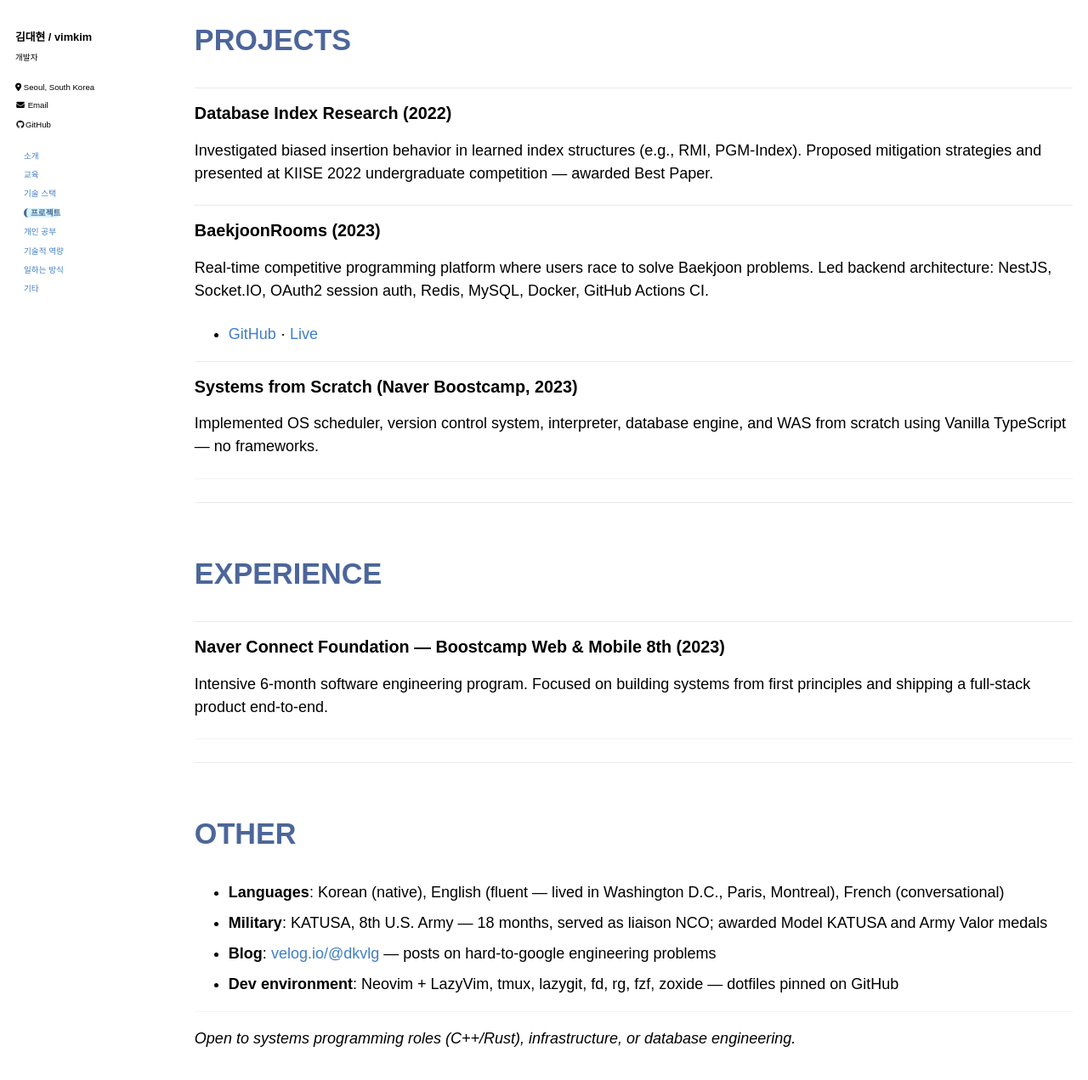
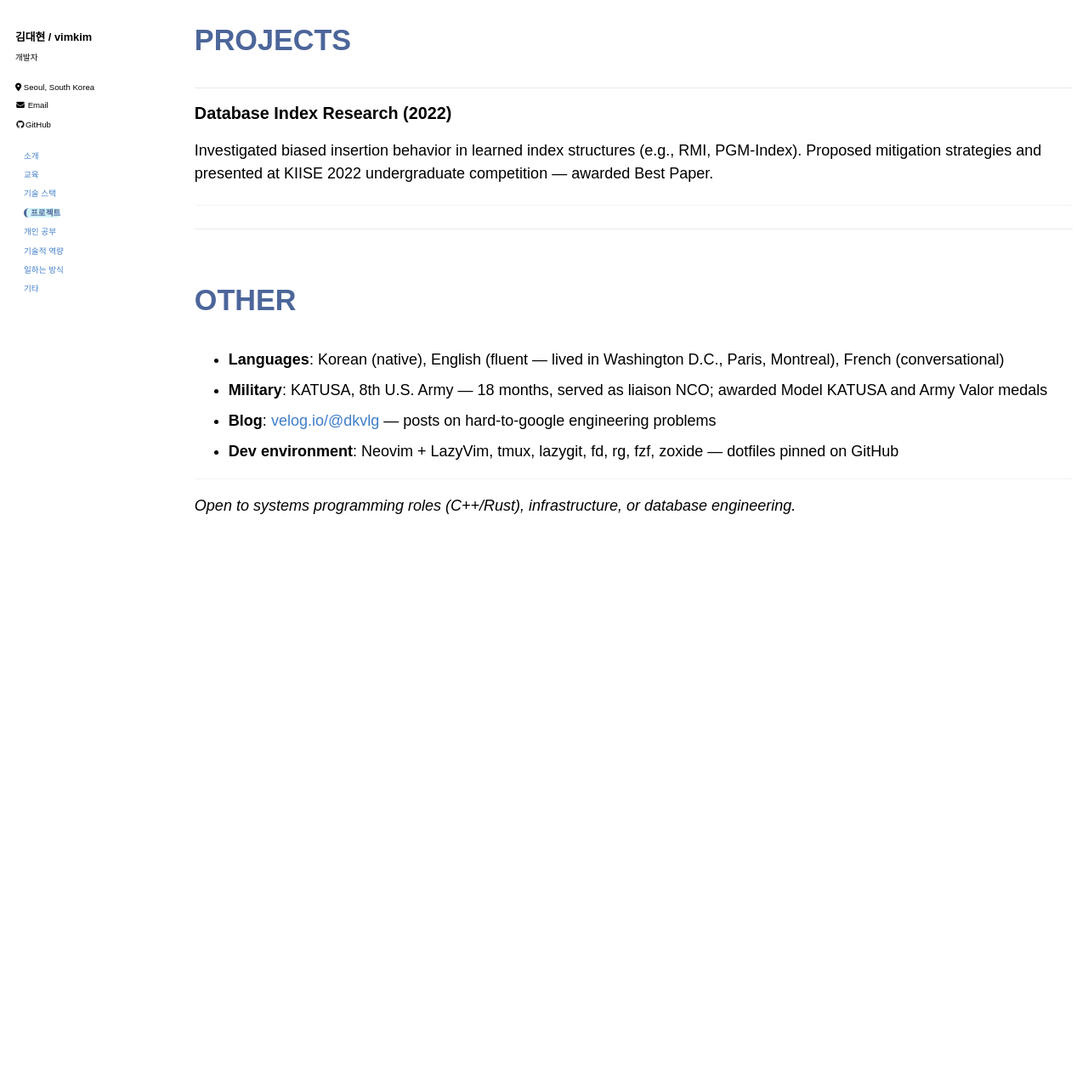
Before and after one commit to vimkim/vimkim.github.io, a Jekyll site: the page built from _pages/about.md, in a window 1280 px wide and 1400 px high, scrolled down 2044 px. Shown: the top 1271 px of the window at 85% size. Built offline with Jekyll 4.4.1, drawn with Linux system fonts in a browser that asks for light colours; some web fonts are replaced; after the commit the page ends 2865 px from its top, so only the background shows below that; some of the changed text lies outside the part shown.

Commit message:
fix(about): remove minor info

```diff
--- a/_pages/about.md
+++ b/_pages/about.md
@@ -80,24 +80,6 @@ Currently exploring: **Rust**, **C++**, **Linux kernel internals**, **DBMS inter
 
 Investigated biased insertion behavior in learned index structures (e.g., RMI, PGM-Index). Proposed mitigation strategies and presented at KIISE 2022 undergraduate competition — awarded Best Paper.
 
-### BaekjoonRooms (2023)
-
-Real-time competitive programming platform where users race to solve Baekjoon problems. Led backend architecture: NestJS, Socket.IO, OAuth2 session auth, Redis, MySQL, Docker, GitHub Actions CI.
-
-- [GitHub](https://github.com/boostcampwm2023/web15-BaekjoonRooms) · [Live](https://baekjoonrooms.com/intro)
-
-### Systems from Scratch (Naver Boostcamp, 2023)
-
-Implemented OS scheduler, version control system, interpreter, database engine, and WAS from scratch using Vanilla TypeScript — no frameworks.
-
----
-
-## EXPERIENCE
-
-### Naver Connect Foundation — Boostcamp Web & Mobile 8th (2023)
-
-Intensive 6-month software engineering program. Focused on building systems from first principles and shipping a full-stack product end-to-end.
-
 ---
 
 ## OTHER
```
Also changed, not shown: other parts of _pages/about.md (+2 -2 lines).
